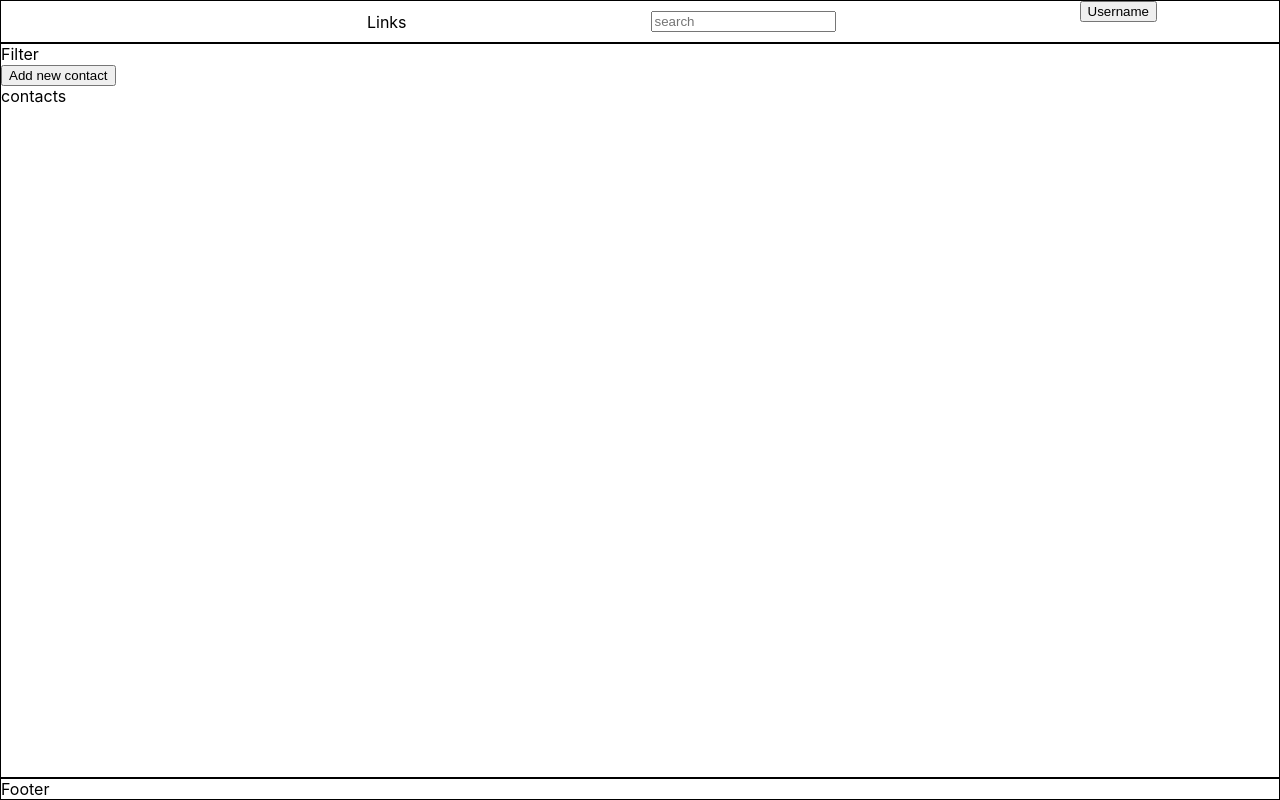
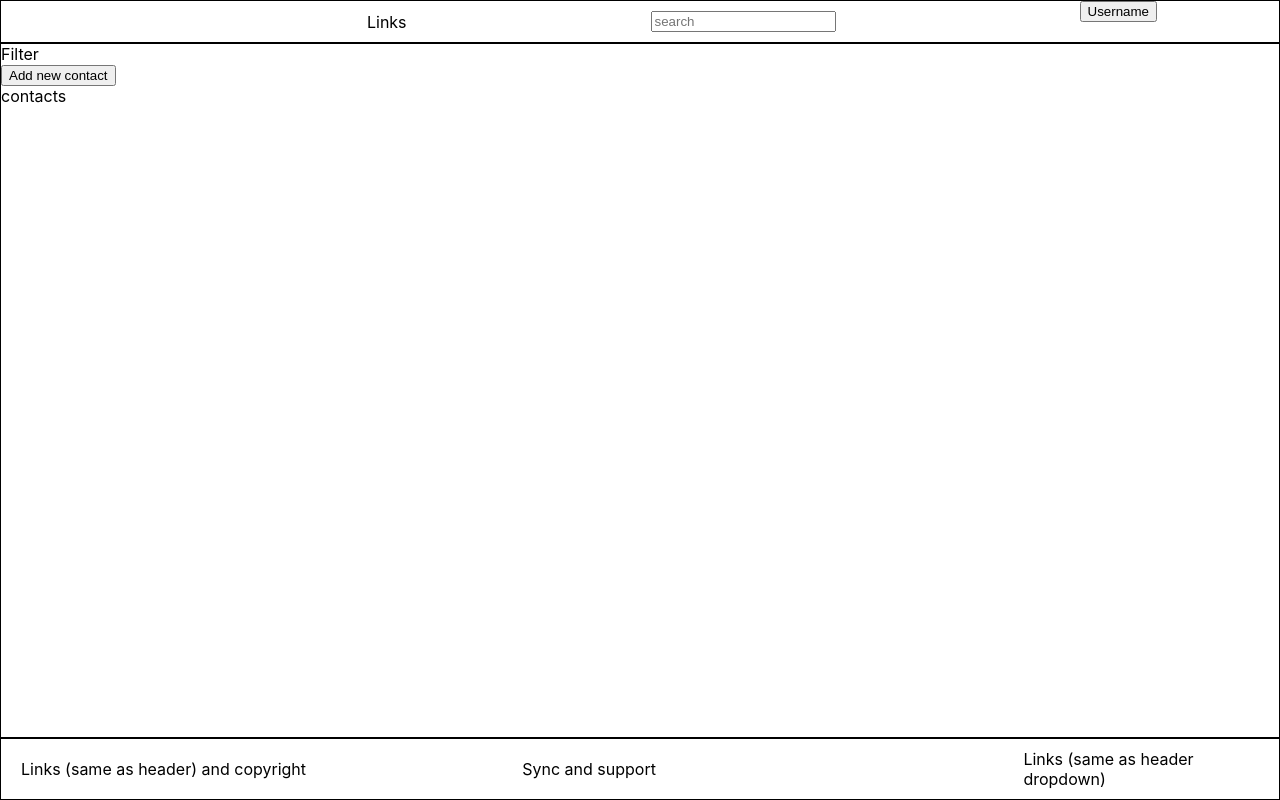
Before and after one commit to krkakrka/metasite-contactify, a React (Create React App) app: page / in a window 1280 px wide. Built offline with nearby package versions, Linux system fonts and the light colour scheme.

Commit message:
Layout <Footer>

```diff
--- a/src/components/App/App.css
+++ b/src/components/App/App.css
@@ -5,6 +5,7 @@
   justify-content: space-between;
 }
 
+/* todo remove later */
 .App > * {
   border: 1px solid black;
 }
--- a/src/components/Footer/Footer.css
+++ b/src/components/Footer/Footer.css
@@ -1 +1,20 @@
-.Footer {}
+.Footer {
+  display: flex;
+  align-items: center;
+  justify-content: space-between;
+}
+
+.Footer-left {
+  flex-basis: 40%;
+  padding: 10px 20px;
+}
+
+.Footer-middle {
+  flex-basis: 40%;
+  padding: 10px;
+}
+
+.Footer-right {
+  flex-basis: 20%;
+  padding: 10px 20px;
+}
--- a/src/components/Footer/Footer.js
+++ b/src/components/Footer/Footer.js
@@ -4,7 +4,15 @@ import './Footer.css';
 function Footer() {
   return (
     <div className="Footer">
-      Footer
+      <div className="Footer-left">
+        Links (same as header) and copyright
+      </div>
+      <div className="Footer-middle">
+        Sync and support
+      </div>
+      <div className="Footer-right">
+        Links (same as header dropdown)
+      </div>
     </div>
   );
 }
```
